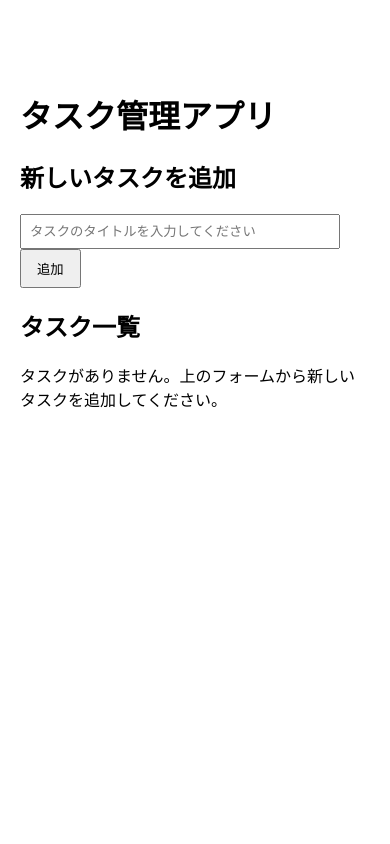
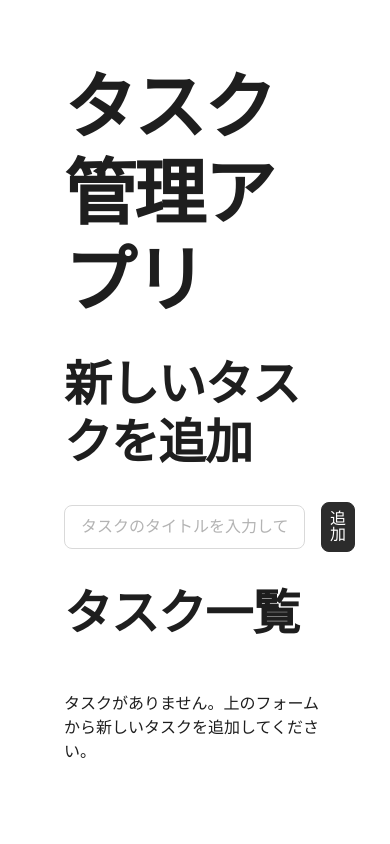
Before and after one commit to jumpei-usui/agent-demo, a Flask app: page / in a window 390 px wide. Run offline with Flask 3, Linux system fonts and the light colour scheme; data that the repository does not hold is empty.

Commit message:
Refactor HTML structure and styles for task management app, enhancing layout and responsiveness

```diff
--- a/templates/index.html
+++ b/templates/index.html
@@ -4,82 +4,156 @@
     <meta charset="UTF-8">
     <meta name="viewport" content="width=device-width, initial-scale=1.0">
     <title>タスク管理アプリ</title>
+    <link rel="preconnect" href="https://fonts.googleapis.com">
+    <link rel="preconnect" href="https://fonts.gstatic.com" crossorigin>
+    <link href="https://fonts.googleapis.com/css2?family=Inter:wght@400;600;700&display=swap" rel="stylesheet">
     <style>
+        :root {
+            --color-text-default: #1e1e1e;
+            --color-background-default: #ffffff;
+            --color-background-secondary: #f5f5f5;
+            --color-border-default: #d9d9d9;
+            --space-200: 8px;
+            --space-300: 12px;
+            --space-400: 16px;
+            --space-800: 32px;
+            --space-1600: 64px;
+            --radius-200: 8px;
+        }
         body {
-            font-family: Arial, sans-serif;
-            max-width: 600px;
-            margin: 50px auto;
-            padding: 20px;
+            font-family: 'Inter', sans-serif;
+            max-width: 680px;
+            margin: 0 auto;
+            padding: var(--space-1600);
+            background-color: var(--color-background-default);
+            color: var(--color-text-default);
+            display: flex;
+            flex-direction: column;
+            gap: var(--space-800);
+        }
+        h1 {
+            margin: 0;
+            font-weight: 700;
+            font-size: 72px;
+            line-height: 1.2;
+            letter-spacing: -2.16px;
+        }
+        h2 {
+            margin: 0;
+            font-weight: 700;
+            font-size: 48px;
+            line-height: 1.2;
+            letter-spacing: -0.96px;
         }
         .task {
-            border: 1px solid #ddd;
-            margin: 10px 0;
-            padding: 10px;
-            border-radius: 5px;
+            border: 1px solid var(--color-border-default);
+            padding: var(--space-200) var(--space-400);
+            border-radius: var(--radius-200);
+            display: flex;
+            flex-direction: row;
+            justify-content: space-between;
+            align-items: center;
+        }
+        .task-title {
+            font-weight: 600;
+            font-size: 16px;
+            line-height: 1.4;
         }
         .completed {
-            background-color: #f0f0f0;
+            background-color: var(--color-background-secondary);
+        }
+        .completed .task-title {
             text-decoration: line-through;
         }
-        .form-group {
-            margin: 20px 0;
+        .input-group {
+            display: flex;
+            flex-direction: row;
+            gap: var(--space-400);
+            align-items: center;
+            width: 100%;
         }
         input[type="text"] {
-            width: 300px;
-            padding: 8px;
-            margin-right: 10px;
+            flex-grow: 1;
+            padding: var(--space-300) var(--space-400);
+            border: 1px solid var(--color-border-default);
+            border-radius: var(--radius-200);
+            font-size: 16px;
+            line-height: 1;
+        }
+        input[type="text"]::placeholder {
+            color: #b3b3b3;
         }
         button {
-            padding: 8px 15px;
             cursor: pointer;
+            font-size: 16px;
+            line-height: 1;
+        }
+        .action-group {
+            display: flex;
+            flex-direction: row;
+            gap: var(--space-400);
+            align-items: center;
         }
         .toggle-btn {
-            background-color: #007bff;
+            background-color: #2c2c2c;
             color: white;
-            border: none;
-            padding: 5px 10px;
-            border-radius: 3px;
+            border: 1px solid #2c2c2c;
+            padding: var(--space-200);
+            border-radius: var(--radius-200);
             text-decoration: none;
             display: inline-block;
+            font-weight: 400;
         }
         .toggle-btn:hover {
-            background-color: #0056b3;
+            opacity: 0.9;
         }
         .delete-btn {
-            background-color: #dc3545;
-            color: white;
-            border: none;
-            padding: 5px 10px;
-            border-radius: 3px;
+            background-color: #ec221f;
+            color: #fee9e7;
+            border: 1px solid #c00f0c;
+            padding: var(--space-200);
+            border-radius: var(--radius-200);
             text-decoration: none;
             display: inline-block;
-            margin-left: 5px;
+            font-weight: 400;
         }
         .delete-btn:hover {
-            background-color: #c82333;
+            opacity: 0.9;
+        }
+        .status {
+            font-size: 16px;
+            line-height: 1.4;
+            font-weight: 400;
+        }
+        .task-list {
+            display: flex;
+            flex-direction: column;
+            gap: var(--space-400);
+            width: 100%;
         }
     </style>
 </head>
 <body>
     <h1>タスク管理アプリ</h1>
 
-    <!-- タスク追加フォーム -->
-    <div class="form-group">
     <h2>新しいタスクを追加</h2>
+
     <form action="/add" method="post">
+        <div class="input-group">
             <input type="text" name="title" placeholder="タスクのタイトルを入力してください" required>
-            <button type="submit">追加</button>
+            <button type="submit" class="toggle-btn">追加</button>
+        </div>
     </form>
-    </div>
 
     <!-- タスク一覧 -->
-    <div>
     <h2>タスク一覧</h2>
+
+    <div class="task-list">
         {% if tasks %}
             {% for task in tasks %}
                 <div class="task {{ 'completed' if task.completed else '' }}">
-                    <strong>{{ task.title }}</strong>
-                    <span style="float: right;">
+                    <div class="task-title">{{ task.title }}</div>
+                    <div class="action-group">
                         <form action="/toggle" method="post" style="display: inline;">
                             <input type="hidden" name="task_id" value="{{ task.id }}">
                             <button type="submit" class="toggle-btn">
@@ -92,15 +166,14 @@
                                 削除
                             </button>
                         </form>
-                        <span style="margin-left: 10px;">
+                        <span class="status">
                             {{ '完了済み' if task.completed else '未完了' }}
                         </span>
-                    </span>
+                    </div>
                 </div>
             {% endfor %}
         {% else %}
         <p>タスクがありません。上のフォームから新しいタスクを追加してください。</p>
     {% endif %}
-    </div>
 </body>
 </html>
```
Lines whose indentation alone changed are shown as unchanged.
